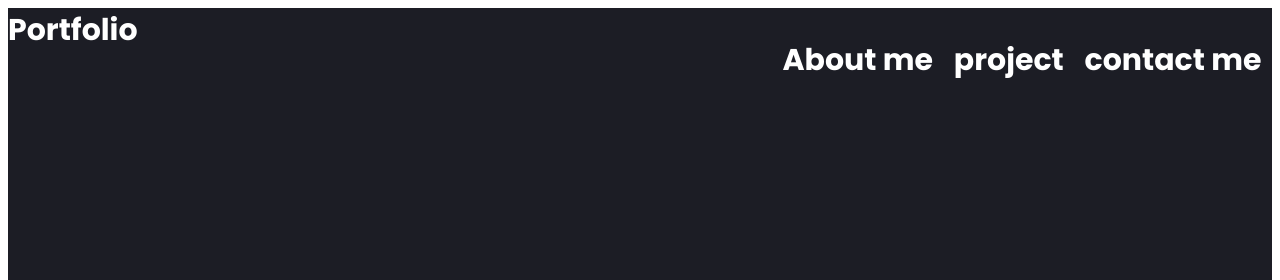
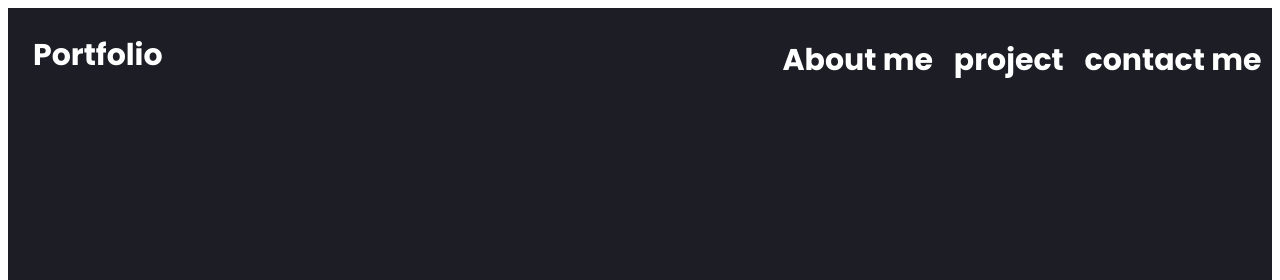
Before and after one commit to zoebelete/portfolio, a plain HTML site: page index.html in a window 1280 px wide. Shown: the top 280 px of the page. Drawn offline with Linux system fonts and the light colour scheme.

Commit message:
position portfolio text

```diff
--- a/index.html
+++ b/index.html
@@ -17,7 +17,7 @@
 <body>
     <section class="hero">
 <nav>
-   <p>Portfolio</p>
+   <p class="par">Portfolio</p>
     <ul id="nav-list">
         <li> <a href="#about-me">About me </a> </li>
         <li> <a href="#project">project</a> </li>
--- a/styles.css
+++ b/styles.css
@@ -184,3 +184,8 @@ a{
         display: none;
     }
 }
+.par{
+    margin-top: 25px;
+    margin-left: 25px;
+
+}
```
